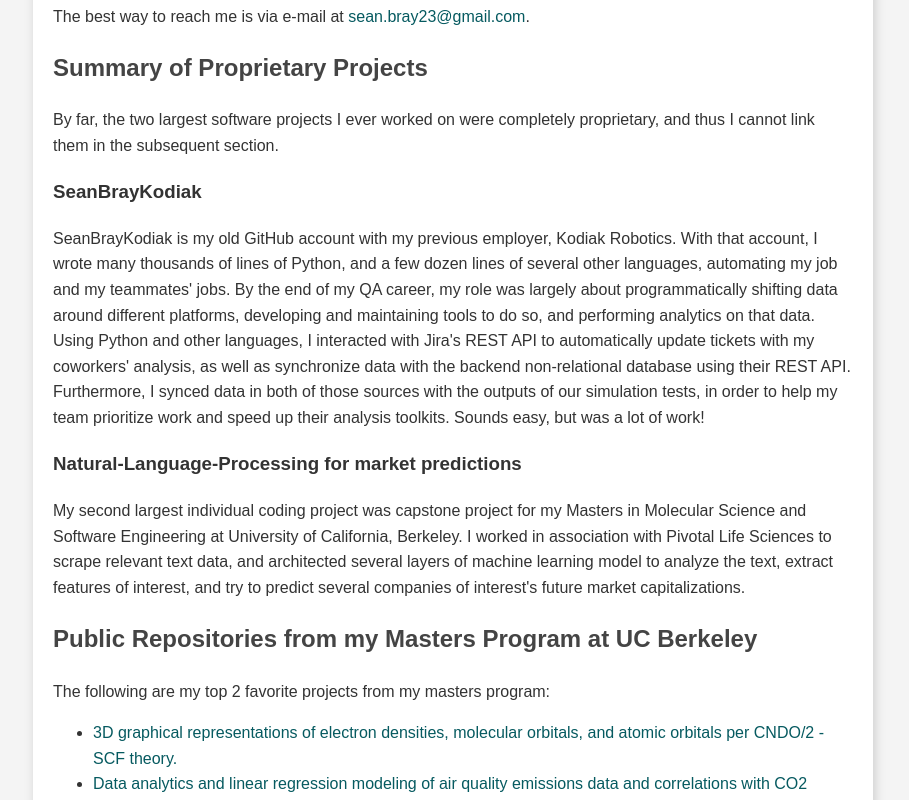
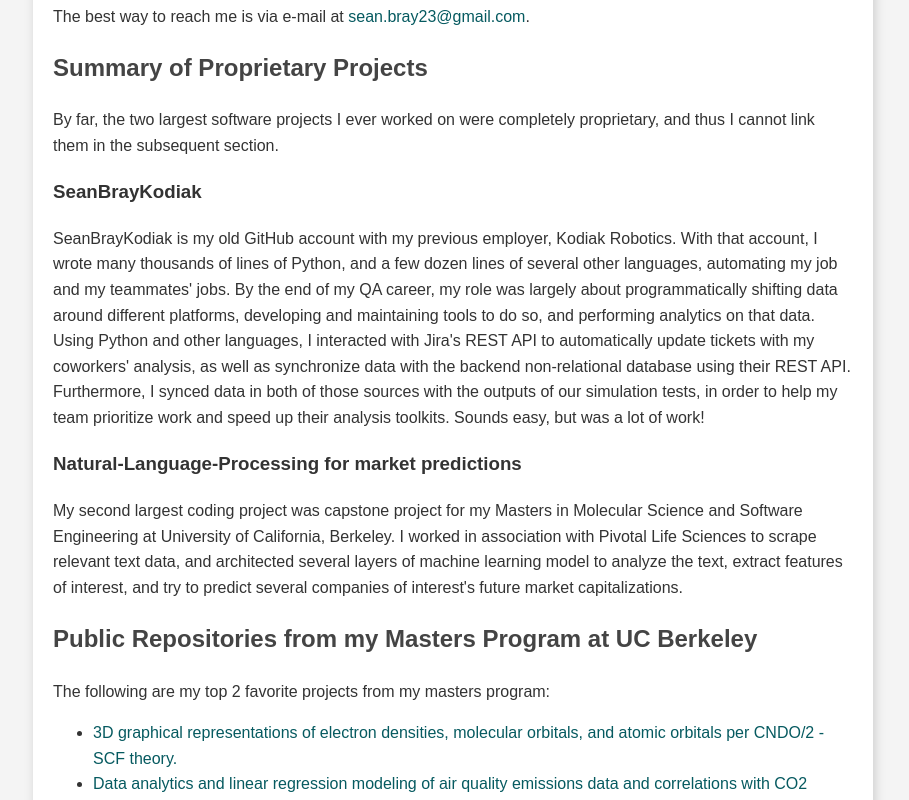
Before and after one commit to EnviroTechSean/EnviroTechSean.github.io, a plain HTML site: page index.html in a window 1280 px wide. Shown: the part 395-1195 px from the top of the page, without its empty margins (187-1096 px from the left). Drawn offline with Linux system fonts and the light colour scheme.

Commit message:
Remove the word 'individual': i had teammates on that projectgit add .

```diff
--- a/index.html
+++ b/index.html
@@ -47,7 +47,7 @@
     <p>SeanBrayKodiak is my old GitHub account with my previous employer, Kodiak Robotics. With that account, I wrote many thousands of lines of Python, and a few dozen lines of several other languages, automating my job and my teammates' jobs. By the end of my QA career, my role was largely about programmatically shifting data around different platforms, developing and maintaining tools to do so, and performing analytics on that data. Using Python and other languages, I interacted with Jira's REST API to automatically update tickets with my coworkers' analysis, as well as synchronize data with the backend non-relational database using their REST API. Furthermore, I synced data in both of those sources with the outputs of our simulation tests, in order to help my team prioritize work and speed up their analysis toolkits. Sounds easy, but was a lot of work!</p>
 
     <h3>Natural-Language-Processing for market predictions</h3>
-    <p>My second largest individual coding project was capstone project for my Masters in Molecular Science and Software Engineering at University of California, Berkeley. I worked in association with Pivotal Life Sciences to scrape relevant text data, and architected several layers of machine learning model to analyze the text, extract features of interest, and try to predict several companies of interest's future market capitalizations.</p>
+    <p>My second largest coding project was capstone project for my Masters in Molecular Science and Software Engineering at University of California, Berkeley. I worked in association with Pivotal Life Sciences to scrape relevant text data, and architected several layers of machine learning model to analyze the text, extract features of interest, and try to predict several companies of interest's future market capitalizations.</p>
 
     <h2>Public Repositories from my Masters Program at UC Berkeley</h2>
     <p>The following are my top 2 favorite projects from my masters program:</p>
```
